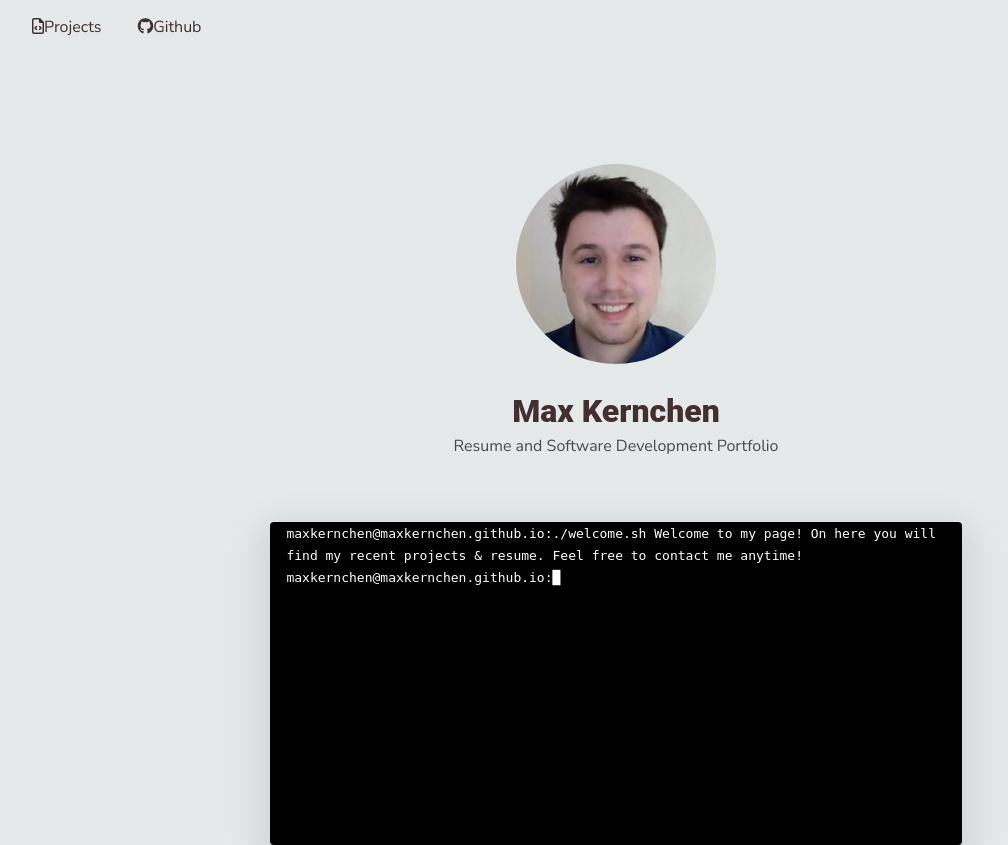
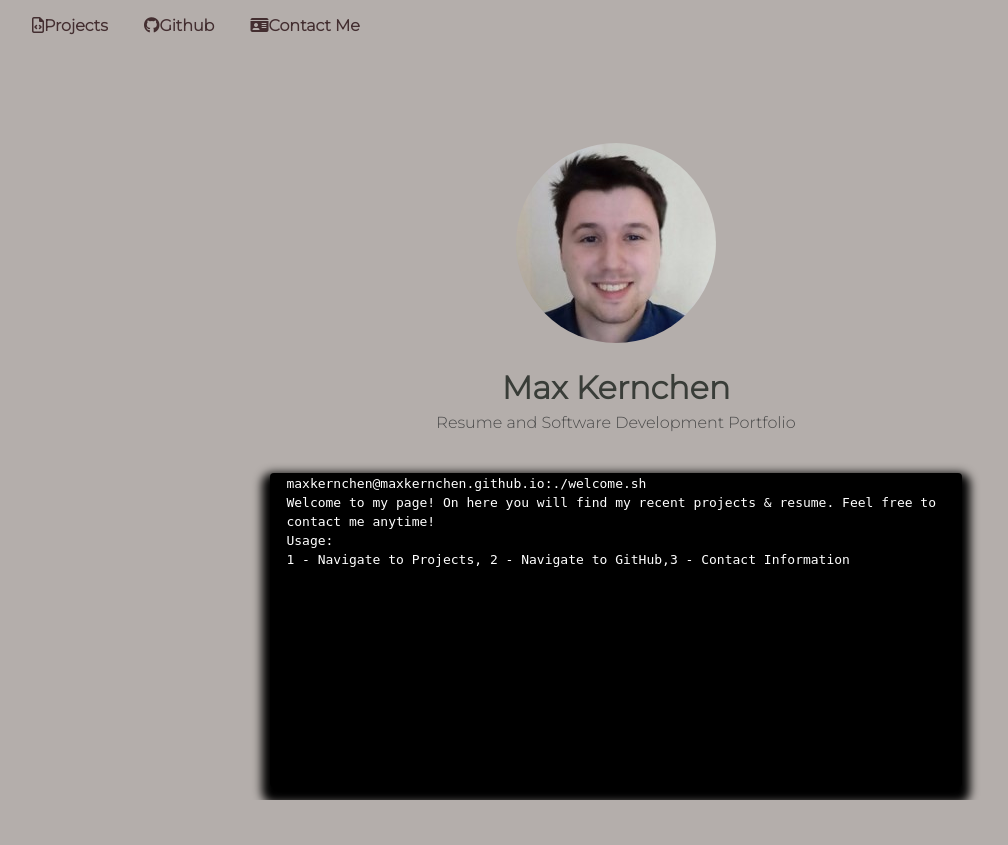
Before and after one commit to maxkernchen/maxkernchen.github.io, a PHP site: page / in a window 1280 px wide. Shown: the whole page, without its empty margins (24-1032 px from the left). After the commit the page ends 800 px from the top, so only its background shows below. Run offline with PHP 8.4, Linux system fonts and the light colour scheme; some libraries are stand-ins or nearby versions.

Commit message:
Basic Inputs now allowed for terminal

```diff
--- a/index.html
+++ b/index.html
@@ -6,7 +6,8 @@
       <meta name="viewport" content="width=device-width, initial-scale=1">
       <script src="https://kit.fontawesome.com/181187a2fc.js" crossorigin="anonymous"></script>
 
-      <link href="https://fonts.googleapis.com/css?family=Nunito+Sans:300,400,600,700,800,900" rel="stylesheet">
+      <link href="https://fonts.googleapis.com/css?family=Montserrat:300" rel="stylesheet">
+
       <link rel="stylesheet" href="https://cdnjs.cloudflare.com/ajax/libs/highlight.js/9.12.0/styles/railscasts.min.css">
       <link rel="stylesheet" href="styles.css">
       <link rel="stylesheet" href="scribbler-landing.css">
@@ -24,15 +25,19 @@
 
       <ul class="menu">
         <div class="menu__item toggle"><span></span></div>
-        <li class="menu__item"><a href="projects.html" class="link link--dark"><i class="fa fa-file-code-o" aria-hidden="true"></i>Projects</a></li>
-        <li class="menu__item"><a href="https://github.com/maxkernchen" class="link link--dark"><i class="fa fa-github"></i>Github</a></li>
+        <li class="menu__item"><a href="projects.html" class="link"><i class="fa fa-file-code-o" aria-hidden="true"></i>Projects</a></li>
+        <li class="menu__item"><a href="https://github.com/maxkernchen" class="link"><i class="fa fa-github"></i>Github</a></li>
+        <li class="menu__item"><a href="contact.html" class ="link"><i class="fas fa-id-card"></i>Contact Me</a></li>
+
       </ul>
+
+
     </nav>
     </div>
 
     <div class="header">
        <img  src="profile.jpg" alt="Profile Picture" class="profile_pic">
-      <h1 class="hero__title">Max Kernchen</h1>
+      <h1 class="title">Max Kernchen</h1>
 
       <p class="hero__description">Resume and Software Development Portfolio</p>
     </div>
@@ -41,60 +46,19 @@
 
 
         <code class="terminal-typing">maxkernchen@maxkernchen.github.io:</code>
-
-
-
+        <div id ="hidden-input">
+          <input spellcheck="false" type="text" maxlength="50" id="hidden-input-field" oninput="typeCommands()"/>
+      </div>
 
 
     </div>
 
-    <!-- commenting out for, there might be a more pretty way to display three contact places"
-    <div class="wrapper">
+  </div>
 
-      <div class="feature">
-        <div class="feature__item">
-          <h3 class="section__title">Resume</h3>
-          <p>Click below to download or view my current Resume.
-            <br>
-
-            <a href="Resume_Max_Kernchen.pdf" class="button--common">Resume <i class="fa fa-file-pdf-o" aria-hidden="true"
-              style="margin-top: 23px"></i>
-            </a>
-        </div>
-
-        <div class="feature__item">
-          <h3 class="section__title">Projects</h3>
-          <p>Click below to see my school and personal projects. </p>
-          <a href="projects.html" style="background-color:#1284df" class="button--primary">Projects
-              <i class="fa fa-file-code-o" aria-hidden="true"></i>
+  <div>
 
 
-          </a>
-        </div>
-        <div class="feature__item">
-            <h3 class="section__title">GitHub<i class="fa fa-github"></i></h3>
-            <p>Click below to see my GitHub where I upload most of my projects.</p>
-            <a href="https://github.com/maxkernchen" style="margin-left: 0px" class="button--github">GitHub <i class="fa fa-github"></i></a>
-          </div>
-      </div>
-      <br>
-      <br>
-      <div class="installation">
-        <h3 class="section__title" style="text-align: center;font-size: 1.5rem">Contact Information</h3>
-        <div class="tab__container">
-          <ul class="tab__menu">
-            <li class="tab active" style="color:#026b45" data-tab="Email">Email</li>
-            <li class="tab" style="color:#1284df" data-tab="Phone">Phone</li>
-            <li class="tab" style="color:#5e2957"data-tab="LinkedIn">LinkedIn</li>
-          </ul>
-         <div class="contact">
-            <a class="tab__pane active Email" style="color:black" href="mailto:max.f.kernchen@gmail.com">max.f.kernchen@gmail.com</a>
-            <a class="tab__pane Phone" style="color:black">704-728-6806</a>
-            <a class="tab__pane LinkedIn" style="color:black" href="http://www.linkedin.com/in/maxkernchen">www.linkedin.com/in/maxkernchen</a>
-         </div>
-        </div>
-      </div>
-    </div>-->
+
   </div>
 
     <script src="https://cdnjs.cloudflare.com/ajax/libs/highlight.js/9.12.0/highlight.min.js"></script>
--- a/scribbler-landing.css
+++ b/scribbler-landing.css
@@ -21,7 +21,7 @@
 
 .hero__title {
   font-weight: 900;
-  font-family: 'Roboto', sans-serif;
+
   color: var(--primary-color);
 }
 
--- a/styles.css
+++ b/styles.css
@@ -1,18 +1,19 @@
-/* css variables*/
+/* css variables
+
+TODO go through and replace once used items with id #*/
 :root {
     --primary-color: #432E30;
-    --primary-color-light: #8E7474;
-    --accent-color: #FE6A6B;
-    --accent-color-light: #FFE4E4;
-    --accent-color-dark: #B94B4C;
+
+    --accent-color: #d6f0cf;
+
     --white-color: #FAFBFC;
-    --light-gray-color: #e5e9e9;
-    --medium-gray-color: #959DA5;
-    --dark-gray-color: #444D56;
+    --light-gray-color: #b4aeab;
+
+    --off-black-color: #393d38;
     --bg-color: #F8F8FA;
     --code-bg-color: #F0E8E8;
     --terminal-green: #41FF00;
-    --link-color:rgb(18, 132, 223);
+
     --common-button-color: rgb(22, 94, 82);
     --github-button-color:rgb(94, 41, 87);
   }
@@ -21,7 +22,8 @@
   html, body {
     padding: 0;
     margin: 0;
-    font-family: 'Nunito Sans', sans-serif;
+    font-family: 'Montserrat', sans-serif;
+    font-weight: 300;
     background-color:var(--light-gray-color);
 
   }
@@ -214,35 +174,36 @@
   }
   /* grid layout for all containing divs */
   .container {
+    max-height: 1000px;
     display: grid;
     grid-template-columns: 20% 60% 20%;
-    grid-template-rows: 10% 40% 50%;
-    row-gap: 100px;
-
+    grid-template-rows: 10% 40% 50% ;
+    row-gap: 80px;
     grid-template-areas:
         "menu menu ."
         ". header ."
-        ". terminal .";
+        ". terminal ."
+
+
 
   }
 
-  /* links */
-  .link {
-    text-decoration: none;
-    transition: all 0.3s ease-out;
+   .container--contact {
+
+    display: grid;
+    grid-template-columns: 20% 60% 20%;
+    grid-template-rows: 20% 40% 50%;
+    row-gap: 100px;
+    grid-template-areas:
+        "menu menu ."
+        ". header ."
+        ". . ."
+
+
   }
 
-  .link:hover {
-    color: var(--accent-color);
-  }
 
-  .link--dark {
-    color: var(--primary-color);
-  }
 
-  .link--light {
-    color: var(--link-color);
-  }
   .header{
 
     text-align: center;
@@ -273,14 +234,33 @@
     color: white;
     background-color: black;
     padding-left: 1rem;
+
     border-radius: 4px;
     justify-self: center;
 
     grid-area: terminal;
 
-    animation: fadeUp 2s;
-    box-shadow: 0px 12px 36.8px 9.2px rgba(0, 0, 0, 0.1);
+
+    box-shadow: 0px 8px 10px 8px black;
   }
+  #hidden-input{
+    position: absolute;
+    z-index: 999;
+
+    background-color: black;
+  }
+  #hidden-input-field{
+    position: absolute;
+    z-index: 999;
+    border: none;
+    border-width: 0px;
+    background-color: black;
+
+  }
+  textarea:focus, input:focus{
+    outline: none;
+}
+
 
   .toggle {
     display: none;
@@ -398,3 +376,19 @@
     font-size: 1.2rem;
     color: black;
   }
+
+
+
+.link {
+  font-weight: 600;
+  transition: .2s ease-out;
+}
+
+.link:hover {
+  color: var(--accent-color);
+}
+
+.title {
+  font-weight: 1000;
+  color: var(--off-black-color);
+}
```
Also changed, not shown: other parts of styles.css (+1 -45 lines), max.kernchen.github.io.js (+94 -75 lines), scribbler-global.css (+1 -20 lines), contact.html (line endings or trailing spaces).
